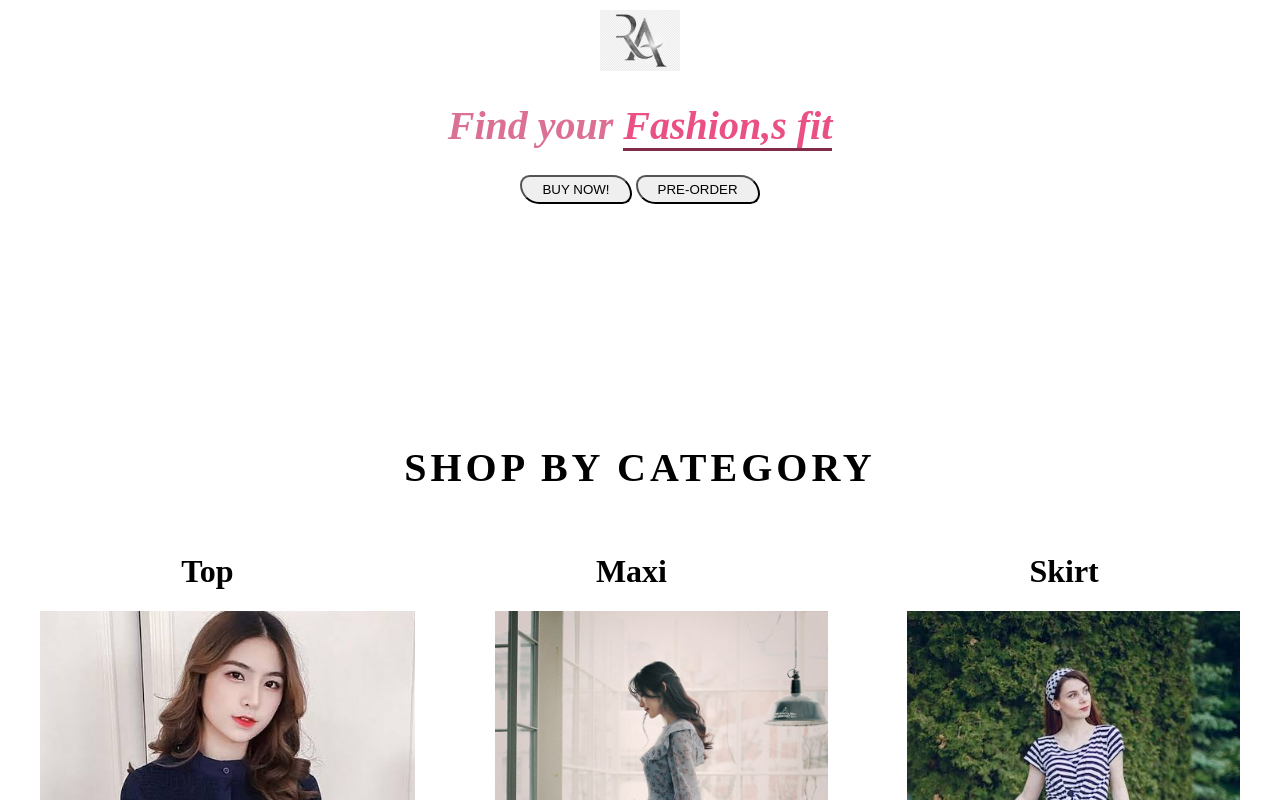
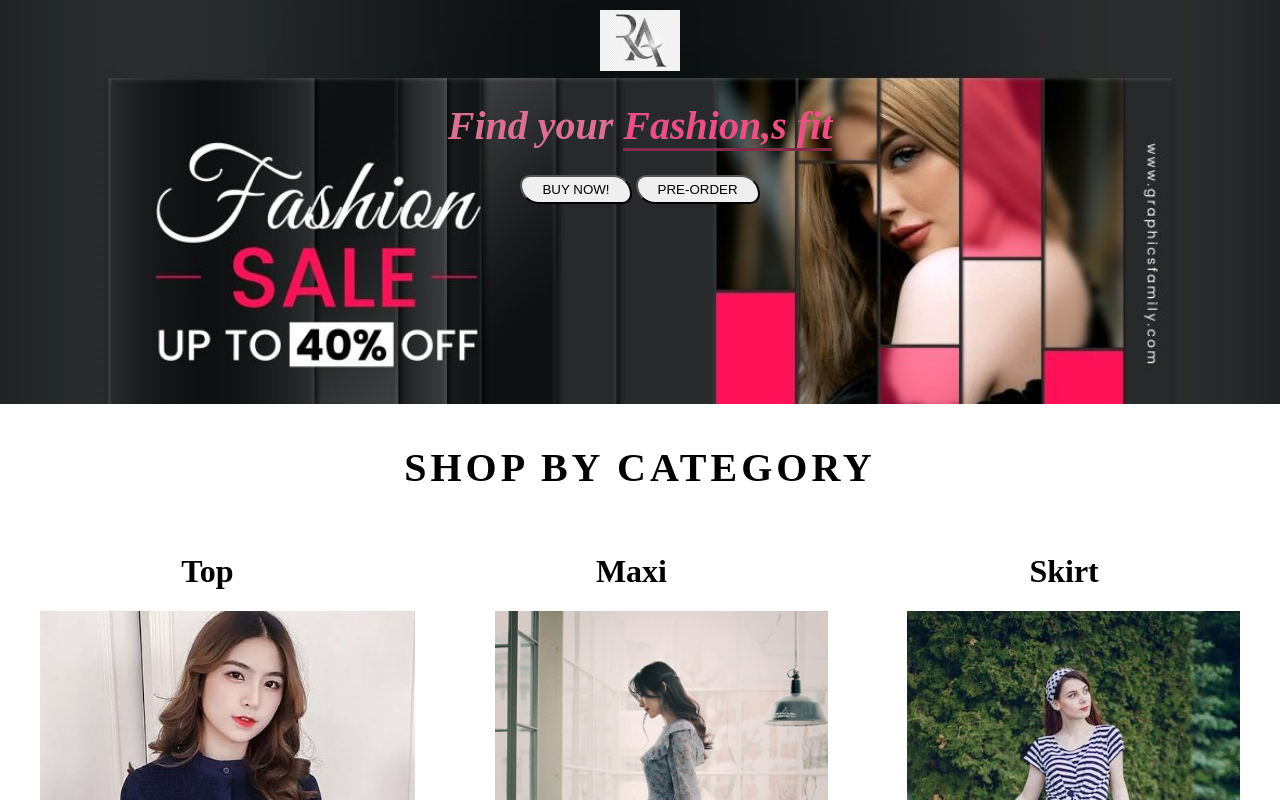
Before and after one commit to RidaAqib/my-first-repo, a plain HTML site: page index.html in a window 1280 px wide. Shown: the top 800 px of the page. Drawn offline with Linux system fonts and the light colour scheme; files whose address does not match are found by name.

Commit message:
Update style.css

```diff
--- a/style.css
+++ b/style.css
@@ -3,7 +3,7 @@ body{
     text-align: center;
 }
 #category{
-     background-image: url("./images/image2.jpg");
+     background-image: url("./image2.jpg");
     background-size: cover;
     padding: 10px 0 200px;
 }
```
